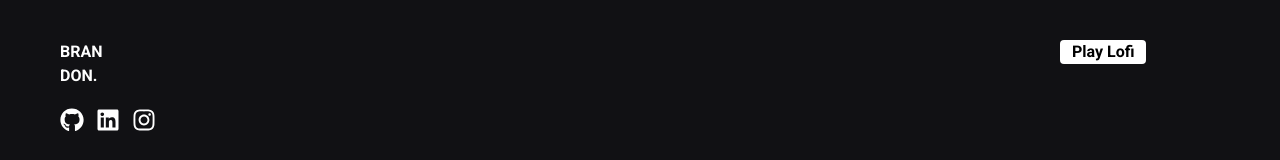
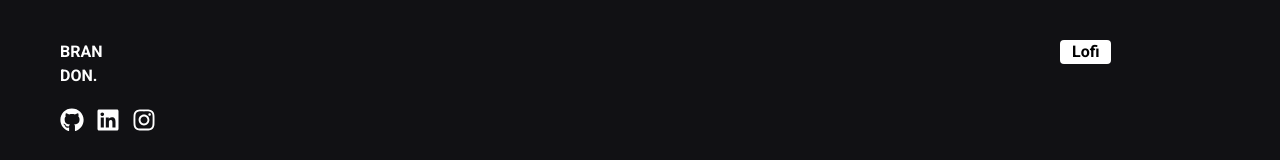
Before and after one commit to BrandonCarp/portfolio, a React (Create React App) app: page / in a window 1280 px wide. Shown: the top 160 px of the page. Built offline with nearby package versions, Linux system fonts and the light colour scheme.

Commit message:
button update again

```diff
--- a/src/Components/Header.js
+++ b/src/Components/Header.js
@@ -26,7 +26,7 @@ const Header = () => {
         onClick={playLofi}
         className=" absolute left-[85%]  mt-10 bg-white text-black px-3 rounded font-bold  hover:-translate-y-1  hover:scale-110 duration-300"
       >
-        Play Lofi
+        Lofi
       </button>
       <div className="flex flex-col items-center md:items-start pt-10">
         <div className="mb-5 pl-5">
```
